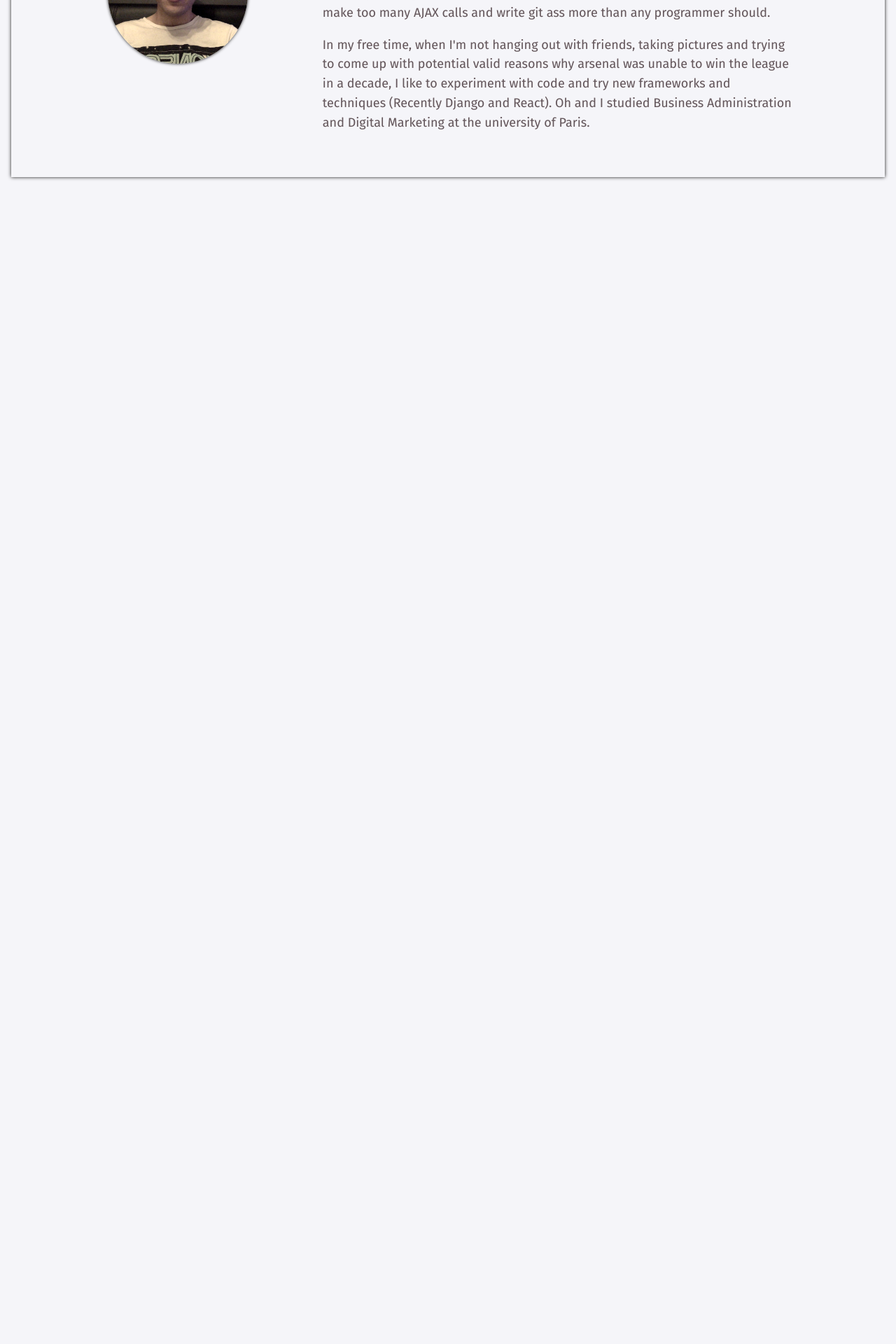
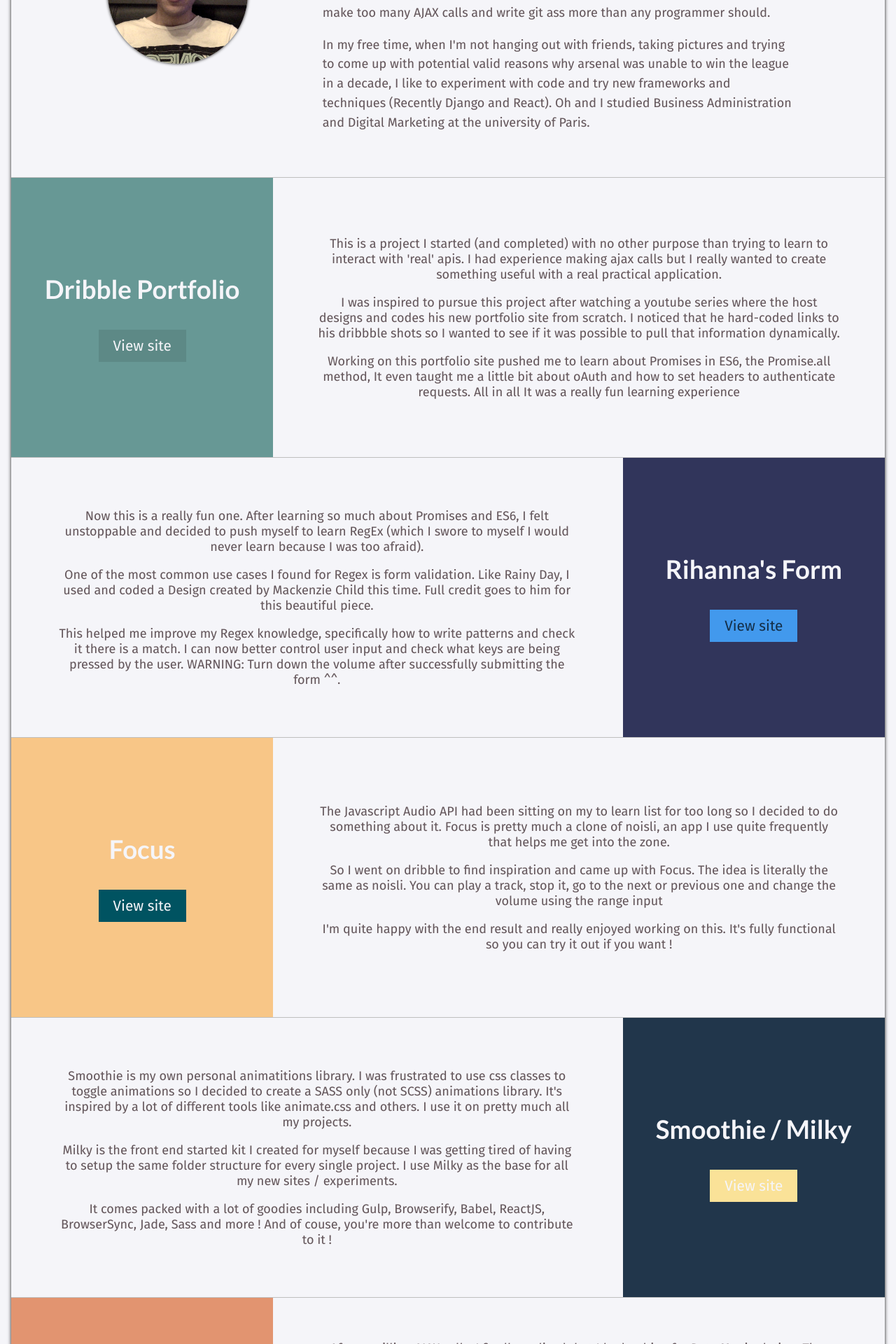
Before and after one commit to Zabanaa/zabanaa.github.io, a Jekyll site: the page built from index.html, in a window 1280 px wide. Shown: the part 1187-3107 px from the top of the page at 70% size. Built offline with Jekyll 4.4.1, drawn with Linux system fonts in a browser that asks for light colours; Markdown is read by kramdown in place of the engine named in the settings; before the commit the page ends 1456 px from its top, so only the background shows below that; some of the changed text lies outside the part shown.

Commit message:
Portfolio section done

```diff
--- /dev/null
+++ b/_data/work.json
@@ -0,0 +1,72 @@
+[
+
+    {
+        "title": "Dribble Portfolio",
+
+        "description_one": "This is a project I started (and completed) with no other purpose than trying to learn to interact with 'real' apis. I had experience
+        making ajax calls but I really wanted to create something useful with a real practical application.",
+
+        "description_two": "I was inspired to pursue this project after watching a youtube series where the host designs and codes his new portfolio site from scratch. I noticed that he hard-coded links to his dribbble shots so I wanted to see if it was possible to pull that information dynamically.",
+
+        "description_three": "Working on this portfolio site pushed me to learn about Promises in ES6, the Promise.all method, It even taught me a little bit about oAuth and how to set headers to authenticate requests. All in all It was a really fun learning experience",
+
+        "background-color": "#679895",
+        "button-color": "#5d8986",
+        "url": "http://zabana.bitballoon.com/"
+
+    },
+
+    {
+        "title": "Rihanna's Form",
+        "description_one": "Now this is a really fun one. After learning so much about Promises and ES6, I felt unstoppable and decided to push myself to learn RegEx (which I swore to myself I would never learn because I was too afraid).",
+
+        "description_two": "One of the most common use cases I found for Regex is form validation. Like Rainy Day, I used and coded a Design created by Mackenzie Child this time. Full credit goes to him for this beautiful piece.",
+
+        "description_three": "This helped me improve my Regex knowledge, specifically how to write patterns and check it there is a match. I can now better control user input and check what keys are being pressed by the user. WARNING: Turn down the volume after successfully submitting the form ^^.",
+
+        "background-color": "#31355b",
+        "button-color": "#4299ed",
+        "url": "http://rihanna-form.bitballoon.com/"
+
+    },
+    {
+        "title": "Focus",
+        "description_one": "The Javascript Audio API had been sitting on my to learn list for too long so I decided to do something about it. Focus is pretty much a clone of noisli, an app I use quite frequently that helps me get into the zone.",
+
+        "description_two": "So I went on dribble to find inspiration and came up with Focus. The idea is literally the same as noisli. You can play a track, stop it, go to the next or previous one and change the volume using the range input",
+
+        "description_three": "I'm quite happy with the end result and really enjoyed working on this. It's fully functional so you can try it out if you want !",
+
+        "background-color": "#f8c687",
+        "button-color": "#005361",
+        "url": "http://focus-focus.bitballoon.com/"
+    },
+    {
+        "title": "Smoothie / Milky",
+
+        "description_one": "Smoothie is my own personal animatitions library. I was frustrated to use css classes to toggle animations so I decided to create a SASS only (not SCSS) animations library. It's inspired by a lot of different tools like animate.css and others. I use it on pretty much all my projects.",
+
+        "description_two": "Milky is the front end started kit I created for myself because I was getting tired of having to setup the same folder structure for every single project. I use Milky as the base for all my new sites / experiments.",
+
+        "description_three": "It comes packed with a lot of goodies including Gulp, Browserify, Babel, ReactJS, BrowserSync, Jade, Sass and more ! And of couse, you're more than welcome to contribute to it !",
+
+        "background-color": "#21364b",
+        "button-color": "#fae298",
+        "url": "https://github.com/CerealCoder/Milky"
+    },
+    {
+        "title": "Cereal Notes",
+
+        "description_one": "After a million AJAX calls, I finally realised that I had a thing for Data Manipulation. That lead me to teach myself Python (after buying a Raspberry PI) and SQL. I immediately fell in love with Python and its beaufiful syntax and I decided that it was time for me to pick a framework",
+
+        "description_two": "The choice wasn't easy between Django and Flask, but I eventually picked Django mainly for the documentation that I find quite clear and understandable. Cereal Notes is basically me Teaching myself all kinds of fun things related to the framework. I absolutely love it. ",
+
+        "description_three": "Because of that, I was able to learn about data processing through forms and POST requests, how to filter data based on URL parameters, how to register / login-out users, HttpResponses, template context etc. I'm also trying to build a RESTful service for it. We'll see how it goes !",
+
+        "background-color": "#E29470",
+        "button-color": "#CE672D",
+        "url": "#"
+
+    },
+
+]
--- a/_dev/jade/splash.jade
+++ b/_dev/jade/splash.jade
@@ -1,4 +1,4 @@
-section.splash
+section.splash.no-padding
 
     div.splash__sub-section.cereals
 
--- a/_dev/sass/base/_base.sass
+++ b/_dev/sass/base/_base.sass
@@ -40,7 +40,7 @@ button
     outline: 0
     cursor: pointer
 
-section:not(.splash)
+section:not(.no-padding)
     padding: 2em 0
 
     +tablet-up
--- a/_dev/sass/base/_font-face.sass
+++ b/_dev/sass/base/_font-face.sass
@@ -1,3 +1,4 @@
 // Font Imports
-@import url(https://fonts.googleapis.com/css?family=Lato:400,700);
+@import url('https://fonts.googleapis.com/css?family=Lato:400,700'); // Headings
 @import url('https://fonts.googleapis.com/css?family=Fira+Sans:400,500') // Content
+@import url('https://fonts.googleapis.com/css?family=Pacifico') // Project names
--- a/_dev/sass/layout/_index.sass
+++ b/_dev/sass/layout/_index.sass
@@ -13,3 +13,6 @@ body
 
 .site-container
     box-shadow: 0 0 5px darken(#F5F5F5, 87%)
+    +large-desktop
+        max-width: 1600px
+        margin: 0 auto
--- a/_dev/sass/sections/_about.sass
+++ b/_dev/sass/sections/_about.sass
@@ -51,3 +51,6 @@
 
         &:last-child
             margin-bottom: 0
+
+        +mobile
+            font-size: .9em
--- a/_dev/sass/sections/_splash.sass
+++ b/_dev/sass/sections/_splash.sass
@@ -7,6 +7,9 @@
     +desktop-up
         flex-direction: row
         height: 100vh
+
+    +large-desktop
+        height: 95vh
 
 .splash__sub-section
     flex-basis: 50%
--- a/_dev/sass/tools/_vars.sass
+++ b/_dev/sass/tools/_vars.sass
@@ -1,5 +1,5 @@
 // Font Variables
-$font: 'Source Sans Pro', sans-serif
+$projects: 'Pacifico', sans-serif
 $content: 'Fira Sans', sans-serif
 $headings: 'Lato', sans-serif
 // Project Colors
--- a/_includes/splash.html
+++ b/_includes/splash.html
@@ -1,4 +1,4 @@
-<section class="splash"><div class="splash__sub-section cereals"><h2 class="splash__title">Cereals</h2><svg version="1.1" xmlns="http://www.w3.org/2000/svg" xmlns:xlink="http://www.w3.org/1999/xlink" x="0px" y="0px" viewBox="0 0 100 122.83375" enable-background="new 0 0 100 98.267" xml:space="preserve"><g><path fill="#010101" d="M91.512,0.09c-1.583,0.311-6.54,3.036-14.623,11.898c-3.147-2.379-6.57-4.36-10.231-5.91
+<section class="splash no-padding"><div class="splash__sub-section cereals"><h2 class="splash__title">Cereals</h2><svg version="1.1" xmlns="http://www.w3.org/2000/svg" xmlns:xlink="http://www.w3.org/1999/xlink" x="0px" y="0px" viewBox="0 0 100 122.83375" enable-background="new 0 0 100 98.267" xml:space="preserve"><g><path fill="#010101" d="M91.512,0.09c-1.583,0.311-6.54,3.036-14.623,11.898c-3.147-2.379-6.57-4.36-10.231-5.91
 		C60.739,3.575,54.455,2.307,47.98,2.307c-6.477,0-12.758,1.268-18.679,3.771c-5.714,2.417-10.845,5.876-15.249,10.282
 		C9.647,20.765,6.19,25.896,3.772,31.608C1.268,37.526,0,43.812,0,50.286s1.27,12.759,3.772,18.678
 		c2.418,5.713,5.875,10.845,10.281,15.249c4.404,4.403,9.535,7.862,15.249,10.28c5.921,2.503,12.202,3.773,18.679,3.773
--- a/_includes/work.html
+++ b/_includes/work.html
@@ -1 +1 @@
-<h1>Portfolio Section</h1>
+<section class="portfolio no-padding">{% for project in site.data.work %}<div class="portfolio__project"><div style="background-color: {{project.background-color}}" class="project__name"><h2>{{project.title}}</h2><a href="{{project.url}}" style="background-color: {{project.button-color}}">View site</a></div><article class="project__description"><p>{{project.description_one}}</p><p>{{project.description_two}}</p><p>{{project.description_three}}</p></article></div>{% endfor %}</section>
--- a/index.html
+++ b/index.html
@@ -7,12 +7,17 @@ title: Your New Jekyll Site
 
     {% include splash.html %}
     {% include about.html %}
+    {% include work.html %}
 
 </main>
 
-<!-- {% include work.html %}
+<!--
+
+
 {% include skills.html %}
 {% include audio.html %}
 {% include hireme.html %}
 {% include contact.html %}
-{% include footer.html %} -->
+{% include footer.html %}
+
+-->
```
Also changed, not shown: _dev/jade/skills.jade (+13 -0 lines), _dev/jade/work.jade (+18 -1 lines), _dev/sass/sections/_portfolio.sass (+87 -0 lines), assets/css/main.css.
